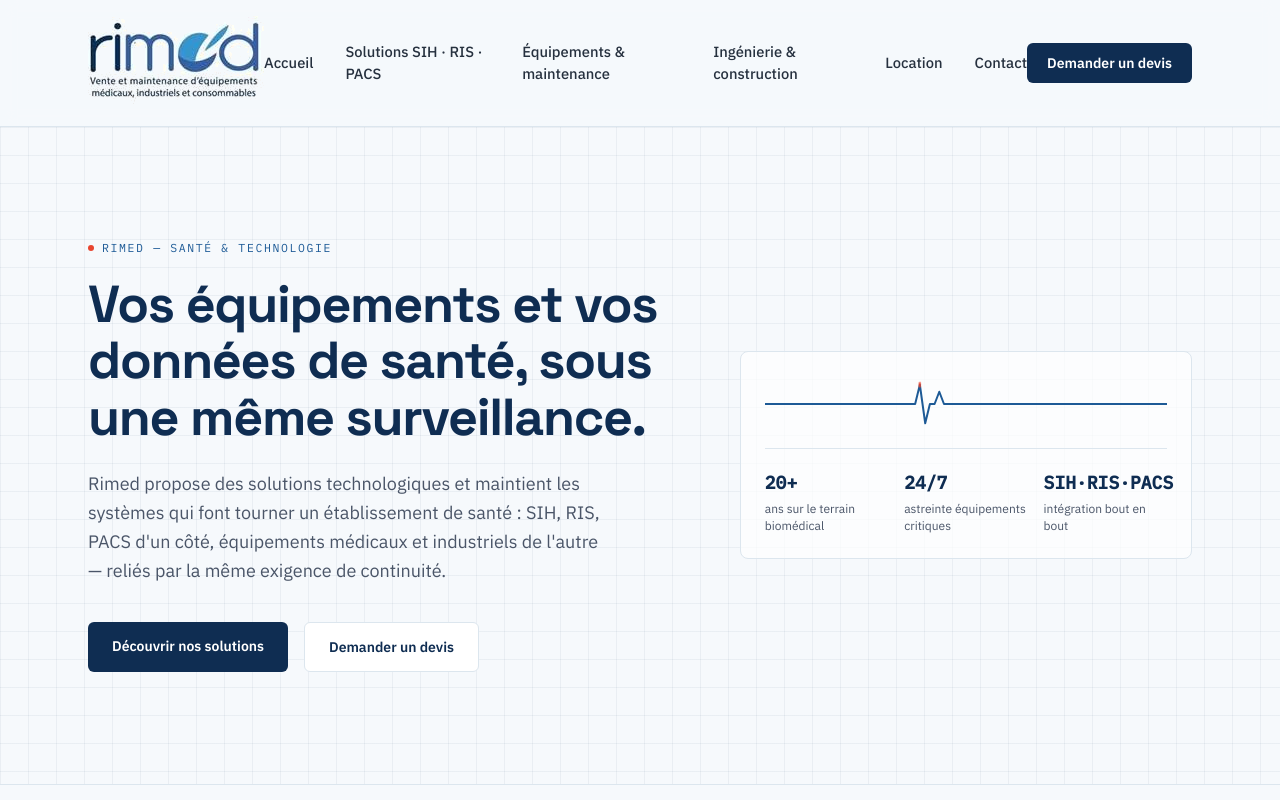
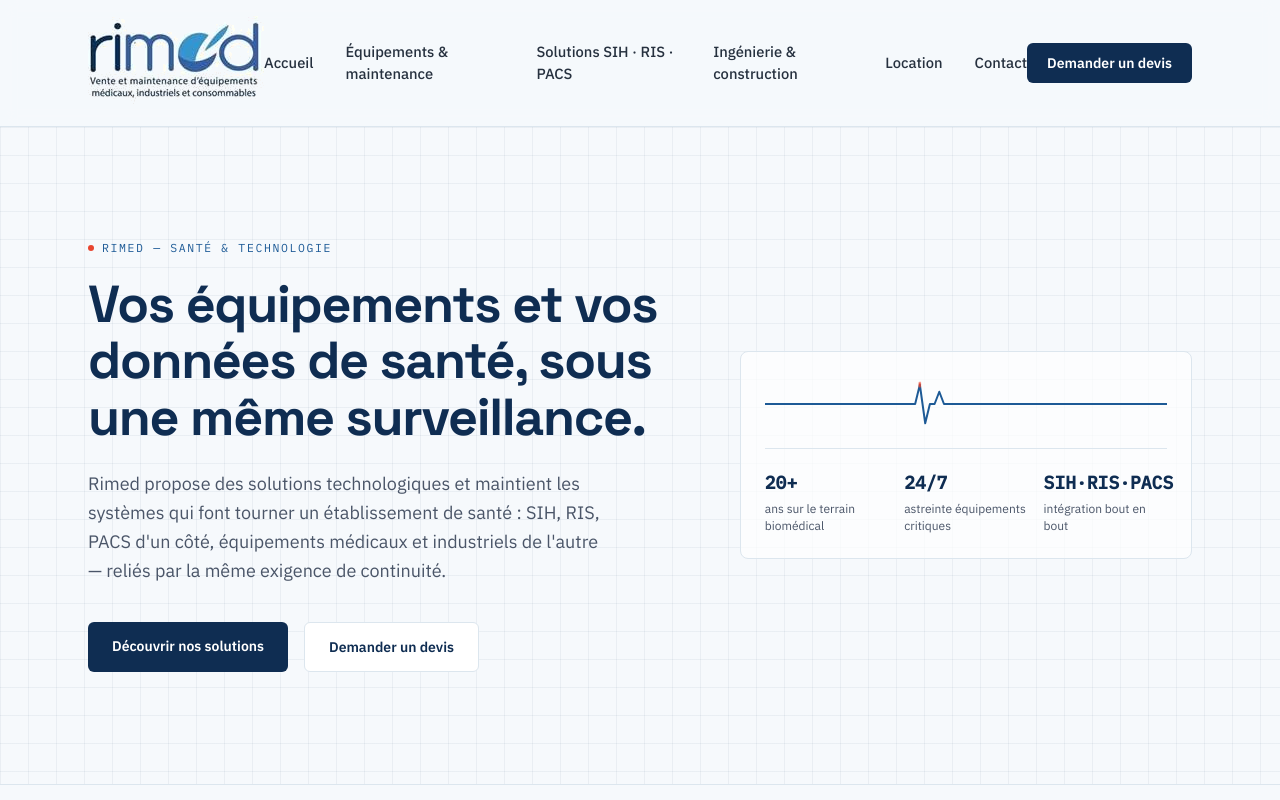
Before and after one commit to raphsonic18/rimed-site, a Next.js app: page / in a window 1280 px wide. Shown: the top 800 px of the page. Built offline with nearby package versions, Linux system fonts and the light colour scheme.

Commit message:
changement ordre nav

```diff
--- a/components/Header.tsx
+++ b/components/Header.tsx
@@ -6,8 +6,8 @@
 
 const NAV = [
   { href: "/", label: "Accueil" },
+{ href: "/equipements", label: "Équipements & maintenance" },
   { href: "/solutions", label: "Solutions SIH · RIS · PACS" },
-  { href: "/equipements", label: "Équipements & maintenance" },
   { href: "/ingenierie", label: "Ingénierie & construction" },
   { href: "/location", label: "Location" },
   { href: "/contact", label: "Contact" },
```
